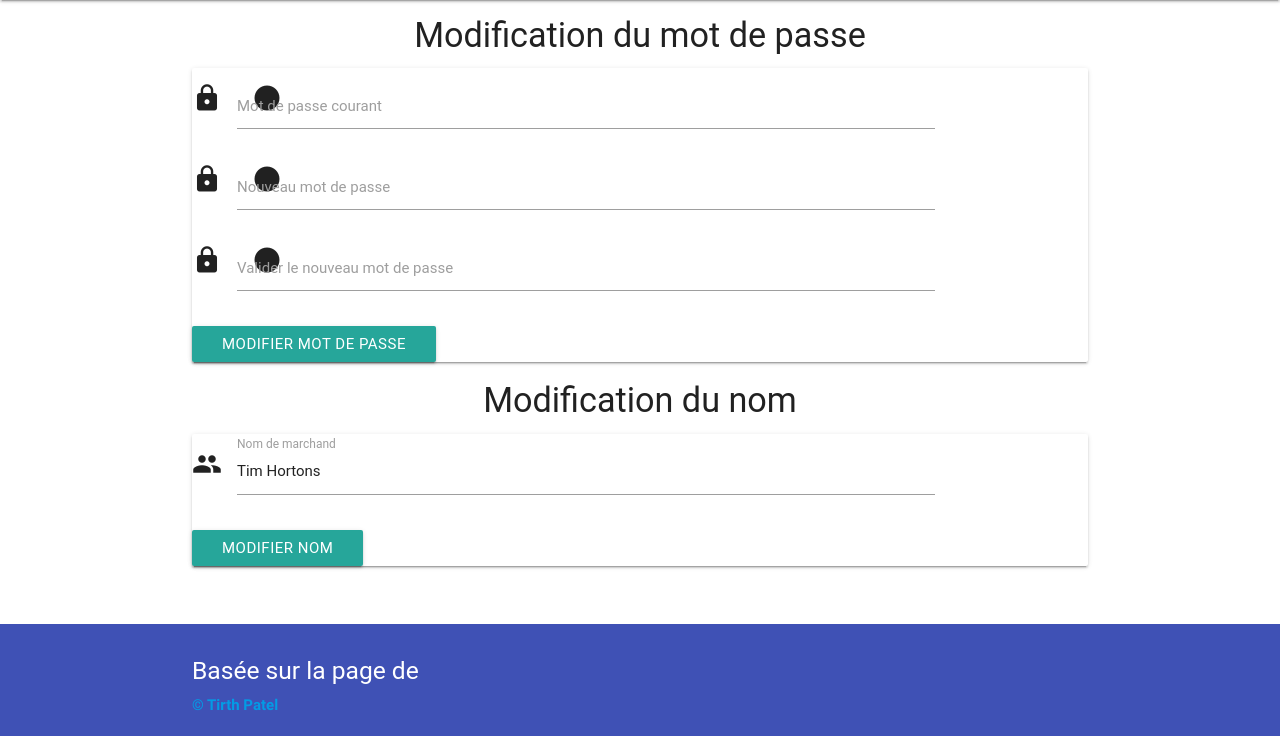
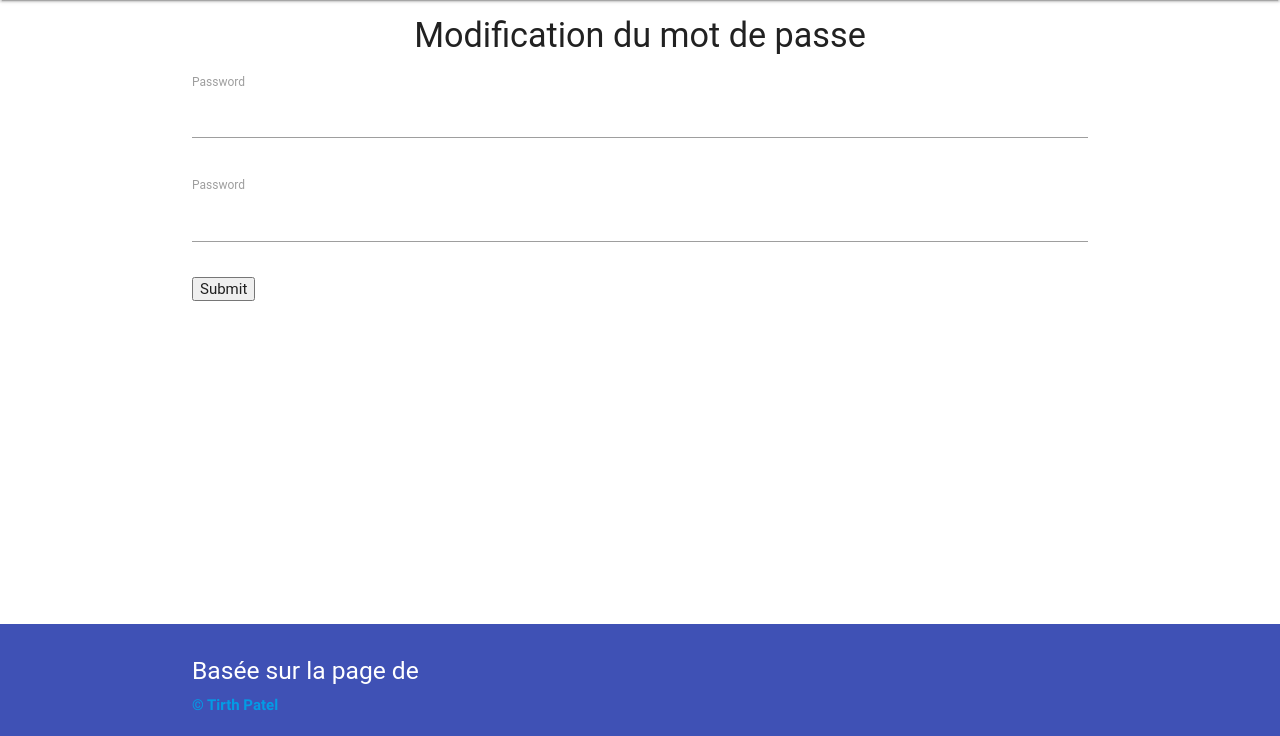
Before and after one commit to gti525/h19-passerelle, a Flask app: template app/templates/settings.html in a window 1280 px wide. Shown: the part 64-800 px from the top of the page. Run offline with Flask 2, Linux system fonts and the light colour scheme; the template is opened without the code that fills it, so the values that code supplies are empty, except form fields; tables that the repository leaves empty hold one stand-in row (values such as "Sample post"); form fields are guessed from the names that the template uses; parts of the project's set-up code (start-up, migrations or seed data) failed here and were passed over; some libraries are stand-ins or nearby versions; some web fonts are replaced.

Commit message:
personnal settings user transaction page partial completion

```diff
--- a/app/models/trasactions.py
+++ b/app/models/trasactions.py
@@ -1,4 +1,5 @@
 from app import db
+from app.models.base import TimestampMixin
 
 PENDING = "Pending"
 AUTHORIZED = "Authorized"
@@ -6,7 +7,7 @@ REFUSED = "Refused"
 VERIFIED = "Verified"
 
 
-class Transaction(db.Model):
+class Transaction(TimestampMixin,db.Model):
     """
     Transaction table
     """
--- a/app/templates/settings.html
+++ b/app/templates/settings.html
@@ -6,50 +6,33 @@
 <main>
     <h4 align="center">Modification du mot de passe</h4>
     <div class="container">
-        <form class="card">
-            <div class="row">
-                <div class="input-field col s10">
-                    <i class="material-icons prefix">lock_circle</i>
-                    <input id="password0" type="password" class="validate">
-                    <label for="password0">Mot de passe courant</label>
-                </div>
-                <div class="input-field col s10">
-                    <i class="material-icons prefix">lock_circle</i>
-                    <input id="password1" type="password" class="validate">
-                    <label for="password1">Nouveau mot de passe</label>
-                </div>
-
-                <div class="input-field col s10">
-                    <i class="material-icons prefix">lock_circle</i>
-                    <input id="password2" type="password" class="validate">
-                    <label for="password2">Valider le nouveau mot de passe</label>
-                </div>
-                <div class="input-field col s4">
-                    <a class="waves-effect waves-light btn" onlick="alert('Mot de passe modifié')">Modifier mot de
-                        passe</a>
-                </div>
-            </div>
+        <form action="" method="post">
+            {{ form.hidden_tag() }}
+            {% if user.type == 'merchant' %}
+            <p>
+                {{ form.username.label }}<br>
+                {{ form.username(size=32, value=user.name) }}<br>
+                {% for error in form.username.errors %}
+                <span style="color: red;">[{{ error }}]</span>
+                {% endfor %}
+            </p>
+            {% endif %}
+            <p>
+                {{ form.password.label }}<br>
+                {{ form.password(size=32) }}<br>
+                {% for error in form.password.errors %}
+                <span style="color: red;">[{{ error }}]</span>
+                {% endfor %}
+            </p>
+            <p>
+                {{ form.password2.label }}<br>
+                {{ form.password2(size=32) }}<br>
+                {% for error in form.password2.errors %}
+                <span style="color: red;">[{{ error }}]</span>
+                {% endfor %}
+            </p>
+            <p>{{ form.submit() }}</p>
         </form>
-    </div>
-
-    <!-- fin change pw from admin -->
-    <!-- chang info marchand -->
-    <h4 align="center">Modification du nom</h4>
-    <div class="container">
-        <form class="card">
-            <div class="row">
-                <div class="input-field col s10">
-                    <i class="material-icons prefix">people</i>
-                    <input id="name" type="text" value="Tim Hortons" class="validate">
-                    <label for="name">Nom de marchand</label>
-                </div>
-                <div class="input-field col s4">
-                    <a class="waves-effect waves-light btn" onlick="alert('Nom modifié')">Modifier nom</a>
-                </div>
-            </div>
-        </form>
-    </div>
-    </form>
     </div>
 </main>
 <!-- fin change info marchand -->
```
Also changed, not shown: app/routes/register.py (+6 -4 lines), app/routes/settings.py (+24 -2 lines), app/routes/transaction.py (+18 -1 lines), app/templates/transaction.html (+40 -75 lines).
